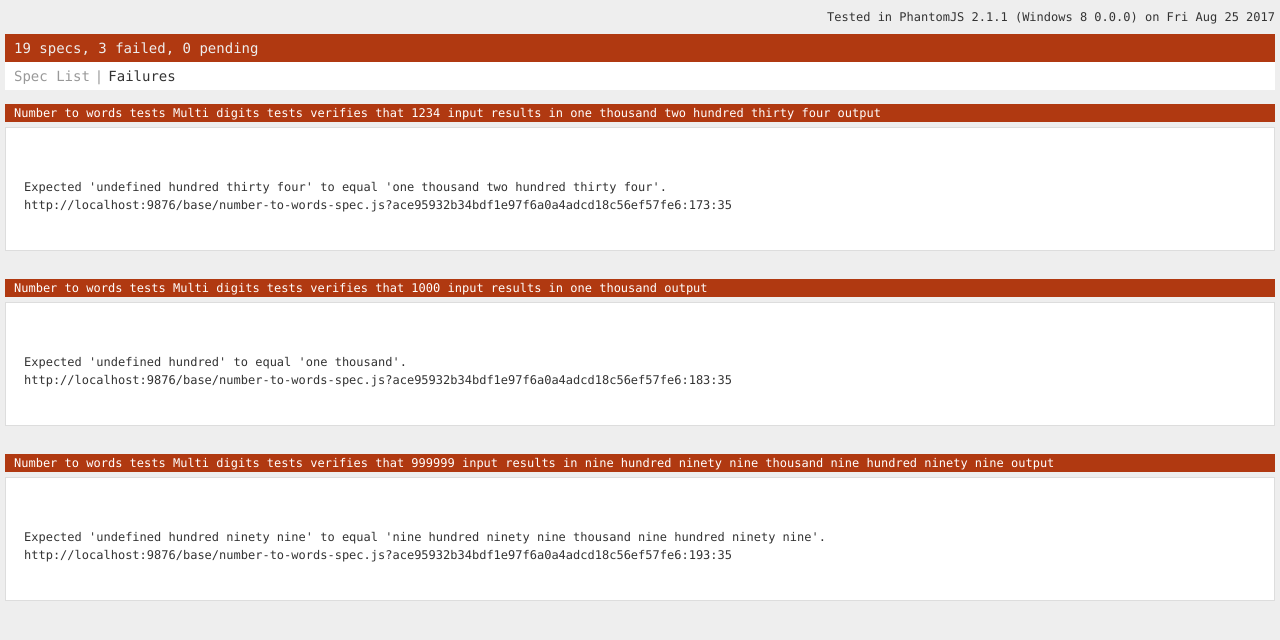
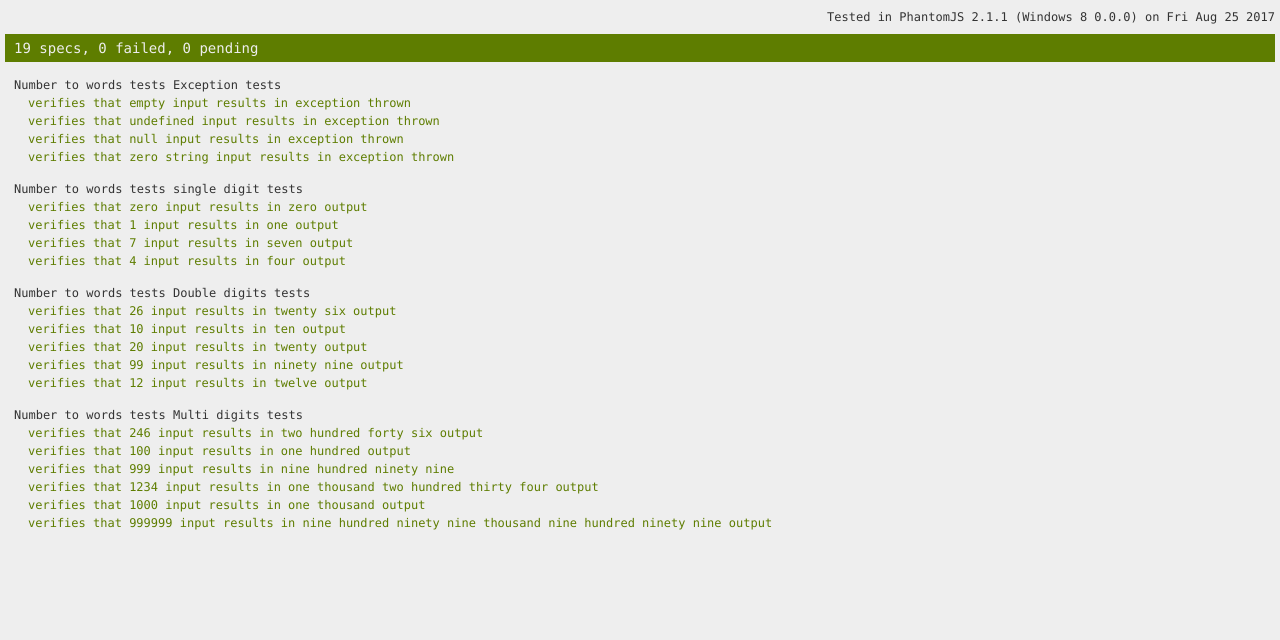
Before and after one commit to sedc-codecademy/sedc5-ut, a website: page group-2/tdd/karma_html/PhantomJS 2.1.1 (Windows 8 0.0.0)/index.html in a window 1280 px wide. Drawn offline with Linux system fonts and the light colour scheme.

Commit message:
Added thousands cases

```diff
--- a/group-2/tdd/karma_html/PhantomJS 2.1.1 (Windows 8 0.0.0)/index.html
+++ b/group-2/tdd/karma_html/PhantomJS 2.1.1 (Windows 8 0.0.0)/index.html
@@ -93,19 +93,16 @@ body { background-color: #eeeeee; padding: 0; margin: 5px; overflow-y: scroll; }
 </style>
 </head>
 
-<body id="HTMLReporter" class="html-reporter showDetails">
+<body id="HTMLReporter" class="html-reporter">
 <h1>Tested in PhantomJS 2.1.1 (Windows 8 0.0.0) on Fri Aug 25 2017</h1>
 
 <div class="alert">
 
 
-<!-- <span class="failingAlert bar">Failed 3 specs</span> -->
-<span class="failingAlert bar"><span class="fold-buttons"><a href="#" onclick="fold();">Fold</a> |
-  <a href="#" onclick="unfold();">Unfold</a></span>19 specs, 3 failed, 0 pending</span>
-<span class="resultsMenu bar">
-<a class="summaryMenuItem" onclick="showSummary();" href="#">Spec List<a>|<a
-   class="detailsMenuItem" onclick="showFailures();" href="#">Failures</a>
-</span>
+
+
+  <span class="passingAlert bar"><span class="fold-buttons"><a href="#" onclick="fold();">Fold</a> |
+  <a href="#" onclick="unfold();">Unfold</a></span>19 specs, 0 failed, 0 pending</span>
 
 
 
@@ -184,7 +181,7 @@ body { background-color: #eeeeee; padding: 0; margin: 5px; overflow-y: scroll; }
 
     </div>
 
-    <div class="suite failed">
+    <div class="suite passed">
       <span class="description">Number to words tests Multi digits tests</span>
 
       <div class="specSummary passed">
@@ -199,15 +196,15 @@ body { background-color: #eeeeee; padding: 0; margin: 5px; overflow-y: scroll; }
       <span class="description">verifies that 999 input results in nine hundred ninety nine</span>
       </div>
 
-      <div class="specSummary failed">
+      <div class="specSummary passed">
       <span class="description">verifies that 1234 input results in one thousand two hundred thirty four output</span>
       </div>
 
-      <div class="specSummary failed">
+      <div class="specSummary passed">
       <span class="description">verifies that 1000 input results in one thousand output</span>
       </div>
 
-      <div class="specSummary failed">
+      <div class="specSummary passed">
       <span class="description">verifies that 999999 input results in nine hundred ninety nine thousand nine hundred ninety nine output</span>
       </div>
 
@@ -217,32 +214,6 @@ body { background-color: #eeeeee; padding: 0; margin: 5px; overflow-y: scroll; }
 </div>
 
 <div id="details">
-
-
-  <div class="specDetail failed">
-    <span class="description">Number to words tests Multi digits tests verifies that 1234 input results in one thousand two hundred thirty four output</span>
-    <div class="stackTrace">
-      <div class="resultMessage">Expected 'undefined hundred thirty four' to equal 'one thousand two hundred thirty four'.
-http://localhost:9876/base/number-to-words-spec.js?ace95932b34bdf1e97f6a0a4adcd18c56ef57fe6:173:35</div>
-    </div>
-  </div>
-
-  <div class="specDetail failed">
-    <span class="description">Number to words tests Multi digits tests verifies that 1000 input results in one thousand output</span>
-    <div class="stackTrace">
-      <div class="resultMessage">Expected 'undefined hundred' to equal 'one thousand'.
-http://localhost:9876/base/number-to-words-spec.js?ace95932b34bdf1e97f6a0a4adcd18c56ef57fe6:183:35</div>
-    </div>
-  </div>
-
-  <div class="specDetail failed">
-    <span class="description">Number to words tests Multi digits tests verifies that 999999 input results in nine hundred ninety nine thousand nine hundred ninety nine output</span>
-    <div class="stackTrace">
-      <div class="resultMessage">Expected 'undefined hundred ninety nine' to equal 'nine hundred ninety nine thousand nine hundred ninety nine'.
-http://localhost:9876/base/number-to-words-spec.js?ace95932b34bdf1e97f6a0a4adcd18c56ef57fe6:193:35</div>
-    </div>
-  </div>
-
 
 </div>
 
@@ -255,7 +226,7 @@ document.body.onkeypress = function (e) {
   switch (e.keyCode) {
     case 102: toggleFold(); break;
     case 49: showSummary(); break;
-    case 50: showFailures(); break;
+
   }
 };
 
```
Also changed, not shown: group-2/tdd/number-to-words.js (+16 -5 lines).
